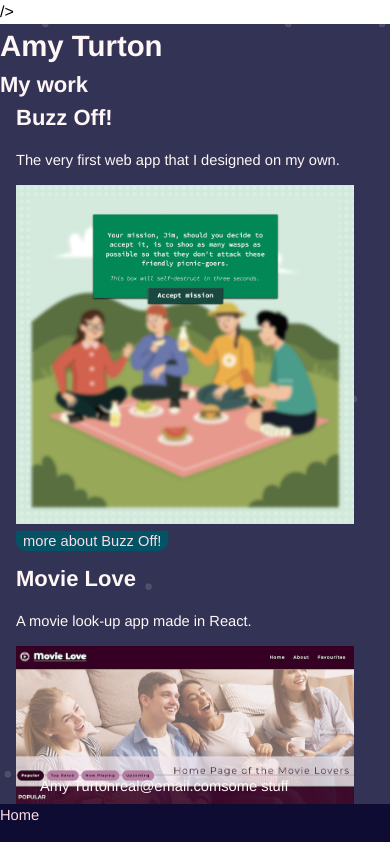
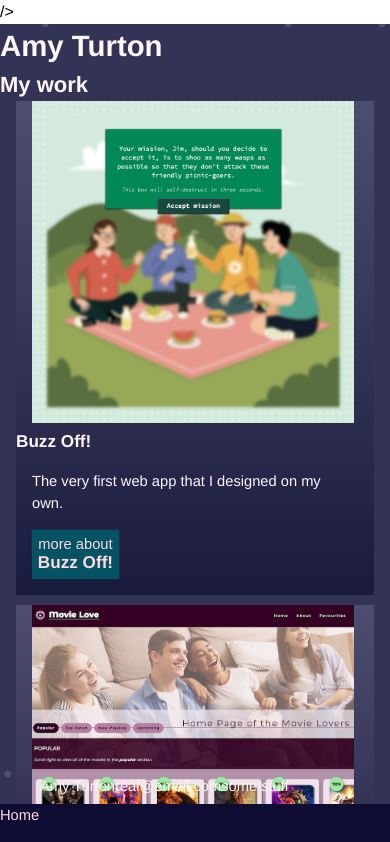
Before and after one commit to manytrout/portfolio-amy, a React (Create React App) app: page / in a window 390 px wide. Shown: the top 842 px of the page. Built offline with nearby package versions, Linux system fonts and the light colour scheme; a web font is replaced by a local one.

Commit message:
added funny tiles and got them responsive. lots of variables added and rearranged tile. testing out h3 in movie data file

```diff
--- a/src/components/Tile.js
+++ b/src/components/Tile.js
@@ -19,15 +19,15 @@ Consider: https://css-tricks.com/breakout-buttons/
 
 				To indicate that it's clickable it could also surge on mobile (how?)/ have a tracer around it on hover... */}
 
-			<div className="projectText">
-				<h2 className="projectTitle">{title}</h2>
-				<div className="projectBody">{body}</div>
-			</div>
 			<img
 				className="projectPicture"
 				src={titleImage}
 				alt={titleImageAltText}
 			/>
+			<div className="projectText">
+				<div className="projectTitle">{title}</div>
+				<div className="projectBody">{body}</div>
+			</div>
 			<CallToAction
 				className="CTA"
 				slug={slug}
--- a/src/data/projectData.js
+++ b/src/data/projectData.js
@@ -23,7 +23,7 @@ const posts = [
 	{
 		slug: "buzz-off",
 		projectType: "assignment",
-		title: "Buzz Off!",
+		title: (<h3>Buzz Off!</h3>),
 		body: (
 			<div className="summary">
 				<div>
--- a/src/scss/App.scss
+++ b/src/scss/App.scss
@@ -1,6 +1,6 @@
-@use "./media";
+@use "./media" as media;
 @use "./typography" as typog;
-@use "./variables" as portfolio;
+@use "./variables" as variables;
 
 /* for testing: */
 
@@ -29,24 +29,24 @@ code {
 
 a {
 	text-decoration: none;
-	color: portfolio.$pinkLight;
+	color: variables.$pinkLight;
 	display: inline-block;
 	width: fit-content;
 }
 
 a:visited {
-	color: portfolio.$pinkMedium;
+	color: variables.$pinkMedium;
 }
 
 a:hover,
 a:focus,
 a:active {
-	text-decoration: underline solid portfolio.$pinkDark;
+	text-decoration: underline solid variables.$pinkDark;
 }
 
-a:focus {
-	outline: 1px solid white;
-}
+// a:focus {
+// 	outline: 1px solid white;
+// }
 
 a:hover {
 	cursor: pointer;
@@ -70,14 +70,14 @@ nav {
 	z-index: 999;
 	padding: 1em;
 	background-color: white;
-	color: portfolio.$blueDark;
+	color: variables.$blueDark;
 	opacity: 0;
 }
 .skip-link:focus {
 	left: 50%;
 	transform: translateX(-50%);
 	opacity: 1;
-	color: portfolio.$blueDark;
+	color: variables.$blueDark;
 	font-size: 1.2em;
 	outline: none;
 }
@@ -104,7 +104,7 @@ body {
 	// the calc above, with 1.6vmin, seems like close enough to the right balance for now
 	color: #fff6f6;
 	background-color: #333355;
-	background-image: portfolio.$spaceBackground;
+	background-image: variables.$spaceBackground;
 	background-attachment: fixed;
 	background-repeat: no-repeat;
 	background-size: cover;
@@ -115,12 +115,18 @@ main {
 	padding: 0;
 	margin: 0;
 }
+
+// to prevent either of these items from being too wide
+.aboutMe,
 .projects {
 	width: 100%;
 	padding: 0 1rem;
+	margin: 0 auto;
+}
 
+.projects {
 	--grid-layout-gap: 10px;
-	--grid-column-count: 4;
+	--grid-column-count: 1;
 	--grid-item--min-width: 16rem;
 
 	/** css-tricks! https://css-tricks.com/an-auto-filling-css-grid-with-max-columns/
@@ -141,9 +147,75 @@ main {
 		)
 	);
 	grid-gap: var(--grid-layout-gap);
+	.singleTile {
+		// box-shadow:     inset 0 -3em 3em variables.$lilacAlmostTransparent,
+		// 0 0 0 2px variables.$lilacPartlyTransparent,
+		// 0.3em 0.3em 1em variables.$lilacAlmostTransparent;
+		// border: variables.$blueDark;
+		// background-color: variables.$yellowOpaque;
+		background: linear-gradient(
+			-180deg,
+			variables.$purpleDark,
+			variables.$purpleVeryDark
+		);
+		color: variables.$pinkPale;
+
+
+	}
+	.singleTile:hover{
+		transform: scale(1.05);
+		transition: transform .4s ease-in-out;
+	}
 	img,
-	p {
-		width: calc(99% - 1rem);
+	.summary {
+		width: calc(99% - 2rem);
+		// width: 99%;
+		margin: 0 1rem;
+	}
+	// img {
+	// 	overflow-clip-margin: content-box;
+	// 	overflow: clip;
+	// 	border: solid 1px variables.$tealPale;
+
+	// }
+	// img:hover{
+	// 	transform: scale(1.2);
+	// 	transition: transform .4s ease-in-out;
+	// }
+	@media (min-width: media.$breakpoint-small) {
+		//   background-color: #87ceeb;
+		// width: 95%;
+		--grid-layout-gap: 0.5rem;
+		--grid-column-count: 2;
+		--grid-item--min-width: 18rem;
+		// .singleTile {
+		// 	border: variables.$blueDark;
+		// 	background-color: variables.$yellowOpaque;
+		// 	color: variables.$blueDark;
+		// }
+	}
+	@media (min-width: media.$breakpoint-medium) {
+		//   background-color: #87ceeb;
+		width: 95%;
+		--grid-layout-gap: 0.5rem;
+		--grid-column-count: 2;
+		--grid-item--min-width: 20rem;
+		// .singleTile {
+		// 	// background-color: variables.$yellowOpaque;
+		// 	// color: variables.$blueDark;
+		// }
+	}
+
+	@media (min-width: media.$breakpoint-large) {
+		//   background-color: #87ceeb;
+		width: 80%;
+		--grid-layout-gap: 0.5rem;
+		--grid-column-count: 3;
+		--grid-item--min-width: 22rem;
+		// .singleTile {
+		// 	// background-color: variables.$yellowOpaque;
+		// 	// color: variables.$blueDark;
+		// }
 	}
 }
 
@@ -152,27 +224,24 @@ main {
 	height: 100%;
 	width: 100%;
 }
-.singleTile{
+.singleTile {
 	display: inline-block;
 }
 
 .buttonContainer {
 	position: relative;
 	top: 0;
+	margin: 1rem;
 	// left: 20px;
 	// right: 20px;
 	button {
 		font-size: typog.$textSize;
 		width: 100%;
-		// padding: 0.3rem;
-		// margin: 0.2rem 0.5rem;
-		border: 1px solid;
-		// border-radius: 15px;
-		border-bottom-left-radius: 10px;
-		border-bottom-right-radius: 10px;
-		border-color: transparent;
-		background-color: portfolio.$tealMedium;
-		color: portfolio.$pinkLight;
+		padding: 0.3rem;
+		// margin: 0.5rem;
+		border: 1px solid transparent;
+		background-color: variables.$tealMedium;
+		color: variables.$pinkLight;
 		cursor: pointer;
 		animation: ping-surge 1.8s infinite;
 		animation-timing-function: cubic-bezier(0.1, -0.6, 0.2, 0);
@@ -180,18 +249,19 @@ main {
 
 	@keyframes ping-surge {
 		50% {
-			box-shadow: -1px 0px portfolio.$tealMediumSemiTransparent,
-				1px 0px portfolio.$tealMediumSemiTransparent,
-				0px -1px portfolio.$tealMediumSemiTransparent,
-				1px 0px portfolio.$tealMediumSemiTransparent;
+			box-shadow: -1px 0px variables.$tealMediumSemiTransparent,
+				1px 0px variables.$tealMediumSemiTransparent,
+				0px -1px variables.$tealMediumSemiTransparent,
+				1px 0px variables.$tealMediumSemiTransparent;
 		}
 		// 25% {
 		// 	box-shadow: 2px 0px teal, -2px 0px teal;
 		// }
 	}
 }
-.buttonContainer:focus {
-	border: portfolio.$lilacPartlyTransparent;
+button :focus {
+	// border: variables.$lilacPartlyTransparent;
+	outline: 1px solid white;
 }
 
 // TO DO: figure out how to do something non-obnoxious with the button on focus/over
@@ -224,7 +294,7 @@ main {
 	height: 2.5rem;
 	position: fixed;
 	bottom: 0px;
-	background-color: portfolio.$blueDark;
+	background-color: variables.$blueDark;
 }
 
 .pageUL {
@@ -267,8 +337,8 @@ main {
 // 		margin: 0.5rem;
 // 		border: 1px solid;
 // 		border-color: transparent;
-// 		background-color: portfolio.$tealMedium;
-// 		color: portfolio.$pinkLight;
+// 		background-color: variables.$tealMedium;
+// 		color: variables.$pinkLight;
 // 		cursor: pointer;
 // 		animation: ping-surge 1.8s infinite ease-in-out;
 // 		a {
@@ -278,26 +348,26 @@ main {
 
 // 	@keyframes ping-surge {
 // 		0% {
-// 			// box-shadow: 0 0 2px 0px portfolio.$yellowPartlyTransparent;
-// 			box-shadow: 0 0 1px 1px portfolio.$yellowPartlyTransparent;
+// 			// box-shadow: 0 0 2px 0px variables.$yellowPartlyTransparent;
+// 			box-shadow: 0 0 1px 1px variables.$yellowPartlyTransparent;
 // 		}
 // 		// 15% {
-// 		// 	box-shadow: 0 0 2px 1px portfolio.$yellowPartlyTransparent;
+// 		// 	box-shadow: 0 0 2px 1px variables.$yellowPartlyTransparent;
 // 		// }
 // 		// 25% {
-// 		// 	box-shadow: 0 0 4px 1px portfolio.$yellowPartlyTransparent;
+// 		// 	box-shadow: 0 0 4px 1px variables.$yellowPartlyTransparent;
 // 		// }
 // 		// 50% {
-// 		// 	box-shadow: 0 0 6px 2px portfolio.$yellowPartlyTransparent;
+// 		// 	box-shadow: 0 0 6px 2px variables.$yellowPartlyTransparent;
 // 		// }
 // 		// 75% {
-// 		// 	box-shadow: 0 0 4px 1px portfolio.$yellowPartlyTransparent;
+// 		// 	box-shadow: 0 0 4px 1px variables.$yellowPartlyTransparent;
 // 		// }
 // 		// 85% {
-// 		// 	box-shadow: 0 0 2px 1px portfolio.$yellowPartlyTransparent;
+// 		// 	box-shadow: 0 0 2px 1px variables.$yellowPartlyTransparent;
 // 		// }
 // 		100% {
-// 			box-shadow: 0 0px 3px 2px portfolio.$yellowPartlyTransparent;
+// 			box-shadow: 0 0px 3px 2px variables.$yellowPartlyTransparent;
 // 		}
 // 	}
 // //
@@ -342,34 +412,34 @@ main {
 // 	margin: 10px;
 // 	border-radius: 5px;
 // 	overflow: hidden;
-// 	box-shadow: 0 4px 4px -2px portfolio.$greyAlmostTransparent;
+// 	box-shadow: 0 4px 4px -2px variables.$greyAlmostTransparent;
 // }
 // .accordion-label {
 // 	font-size: 1.5rem;
 // 	padding: 0.3rem 1rem;
 // 	border: 1px solid;
 // 	border-color: transparent;
-// 	background-color: portfolio.$tealMedium;
-// 	color: portfolio.$pinkLight;
+// 	background-color: variables.$tealMedium;
+// 	color: variables.$pinkLight;
 // 	cursor: pointer;
 // 	animation: ping-surge 2.5s infinite ease-in-out;
 // }
 // @keyframes ping-surge {
 // 	0% {
-// 		box-shadow: 0 0 0 0px portfolio.$yellowPartlyTransparent;
+// 		box-shadow: 0 0 0 0px variables.$yellowPartlyTransparent;
 // 	}
 // 	50% {
-// 		box-shadow: 0 0 2px 1px portfolio.$yellowPartlyTransparent;
+// 		box-shadow: 0 0 2px 1px variables.$yellowPartlyTransparent;
 // 	}
 // 	100% {
-// 		box-shadow: 0 0px 0px 0px portfolio.$yellowPartlyTransparent;
+// 		box-shadow: 0 0px 0px 0px variables.$yellowPartlyTransparent;
 // 	}
 // }
 // .accordion-content {
 // 	max-height: 0;
 // 	padding: 0 1em;
-// 	// background: portfolio.$blueDark;
-// 	background-color: portfolio.$lilacTransparent;
+// 	// background: variables.$blueDark;
+// 	background-color: variables.$lilacTransparent;
 // 	transition: all 0.35s;
 // }
 // input:checked ~ .accordion-content {
--- a/src/scss/_media.scss
+++ b/src/scss/_media.scss
@@ -1,57 +1,5 @@
 // Helpful overview of media queries and sass https://medium.com/geekculture/sass-media-queries-mixins-1c5e5f605704
-$breakpoint-small: 600px;
-$breakpoint-medium: 768px;
+$breakpoint-small: 480px;
+$breakpoint-medium:  767px;
 $breakpoint-large: 1024px;
-$breakpoint-extra-large: 1300px;
-
-@mixin min-width($breakpoint) {
-  @if ($breakpoint == small){
-    @media (min-width: $breakpoint-small){
-      // @content;
-      grid-template-columns: 1fr;
-    }
-  }
-    @else if ($breakpoint == medium) {
-      @media (min-width: $breakpoint-medium) {
-        @content;
-      }
-    } @else if ($breakpoint == large) {
-      @media (min-width: $breakpoint-large) {
-        @content;
-      }
-    } @else if ($breakpoint == xlarge) {
-      @media (min-width: $breakpoint-extra-large) {
-        @content;
-      }
-    } @else {
-      @error "UNKNOWN MEDIA BREAKPOINT #{$breakpoint}";
-    }
-  }
-
-  // $mobile: 768px;
-  // $tablet: 1024px;
-  // $desktop: 1200px;
-
-  // @media (max-width: $mobile) {
-  //   .tiles-container {
-  //     grid-template-columns: 1fr;
-  //   }
-  // }
-
-  // @media (min-width: $mobile) and (max-width: $tablet) {
-  //   .tiles-container {
-  //     grid-template-columns: 1fr 1fr;
-  //   }
-  // }
-
-  // @media (min-width: $tablet) and (max-width: $desktop) {
-  //   .tiles-container {
-  //     grid-template-columns: 1fr 1fr 1fr;
-  //   }
-  // }
-
-  // @media (min-width: $desktop) {
-  //   .tiles-container {
-  //     grid-template-columns: 1fr 1fr 1fr 1fr;
-  //   }
-  // }
+$breakpoint-extra-large: 1280px;
--- a/src/scss/_variables.scss
+++ b/src/scss/_variables.scss
@@ -1,10 +1,17 @@
 // Colors
 $blueDark: #0e0c33;
+$pinkPale: #FFF4FF;
 $pinkLight: #ffdae5;
 $pinkMedium: #ffc0cb;
 $pinkDark: #ce959f;
 $pinkVeryDark: #332729;
+$purpleVeryDark: #1A1A3C;
+$purpleDark: #4D4D6F;
+$purpleMediumDark: #666688;
+$tealPale: #E9FFFF;
+$tealLight: #6AB9CB;
 $tealMedium: #045365;
+$tealDark: #002032;
 $tealMediumSemiTransparent: #0453659d;
 $lilacTransparent: #fd76f80b;
 $lilacAlmostTransparent: #fd76f82d;
@@ -13,6 +20,7 @@ $greyAlmostTransparent: #e6e6e610;
 $yellowAlmostTransparent: #fbffc910;
 $yellowPartlyTransparent: #fdffdd25;
 $yellowHalfTransparent: #fdffdd6e;
+$yellowOpaque: #fdffdd;
 
 // Background -- this SVG is so long lol
 
```
